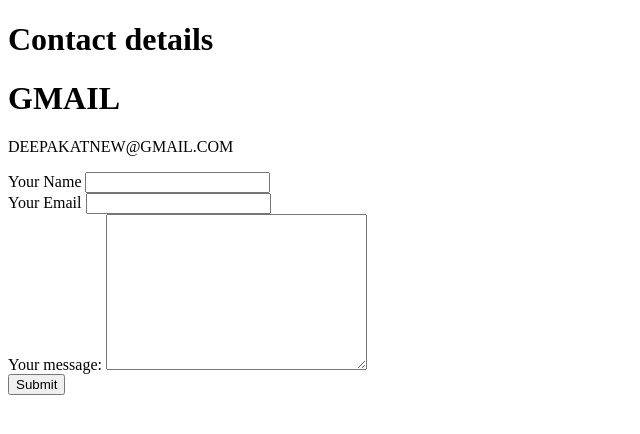
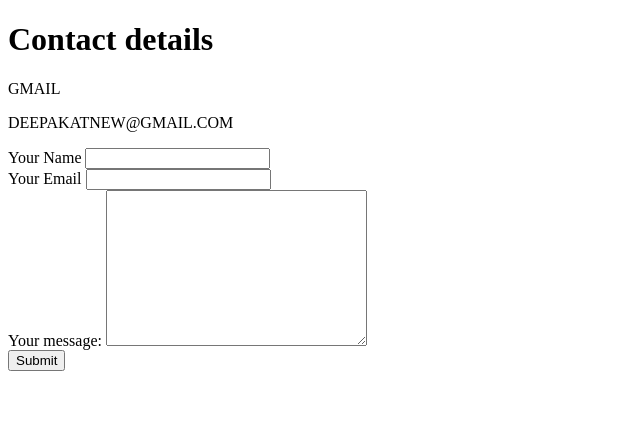
Before and after one commit to deepak6611/cv, a plain HTML site: page contact.html in a window 1280 px wide. Shown: the whole page, without its empty margins (0-640 px from the left). Drawn offline with Linux system fonts and the light colour scheme.

Commit message:
Update contact.html

```diff
--- a/contact.html
+++ b/contact.html
@@ -6,7 +6,7 @@
   </head>
   <body>
     <h1>Contact details</h1>
-    <h1>GMAIL</h1>
+    <p>GMAIL</p>
     <p>DEEPAKATNEW@GMAIL.COM</p>
     <form action="mailto:pateldeepakdd1@gmail.com" method="post" enctype="text/plain">
       <label>Your Name</label>
```
